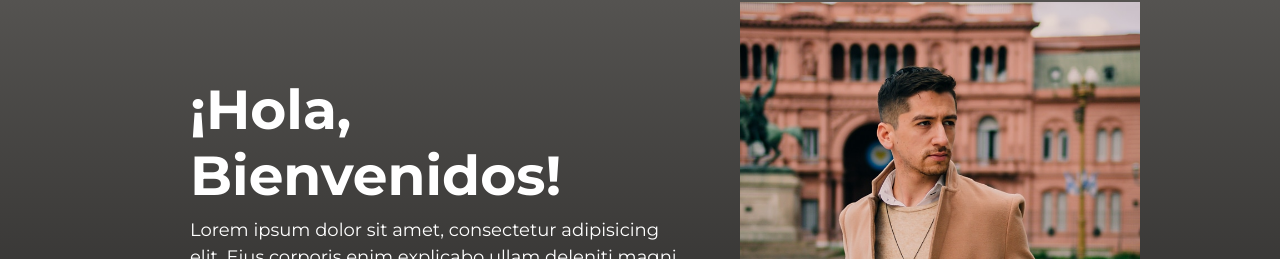
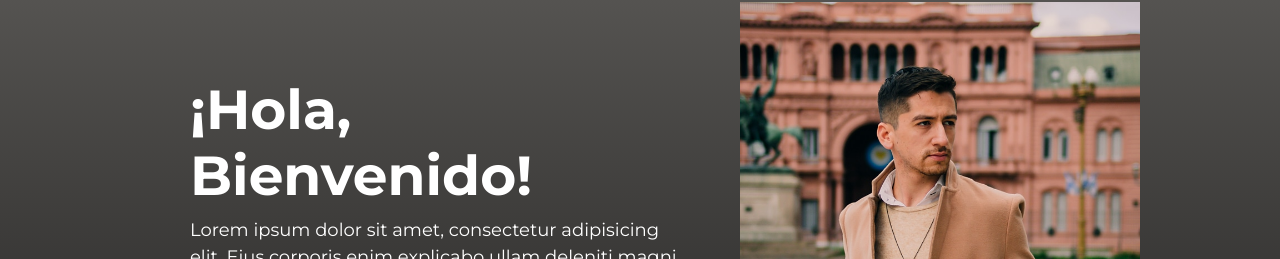
Before and after one commit to toledofok/PrimerSitioWeb, a plain HTML site: page index.html in a window 1280 px wide. Shown: the part 199-458 px from the top of the page. Drawn offline with nearby package versions, Linux system fonts and the light colour scheme.

Commit message:
cambio en h1 index

```diff
--- a/index.html
+++ b/index.html
@@ -51,7 +51,7 @@
         <div class="row">
             <section class="hero">
                 <article class="heroTexto">
-                    <h1>¡Hola, Bienvenidos! </h1>
+                    <h1>¡Hola, Bienvenido! </h1>
                     <p>Lorem ipsum dolor sit amet, consectetur adipisicing elit. Eius corporis enim explicabo ullam deleniti magni nam sequi error repellendus iusto vero in, tempora a vel perferendis eum animi praesentium quia.</p>
                     <a href="paginas/proyectos.html" type="button" class="cta">Proyectos</a>
                 </article>
```
